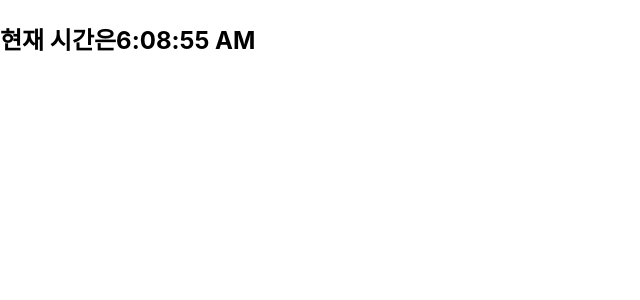
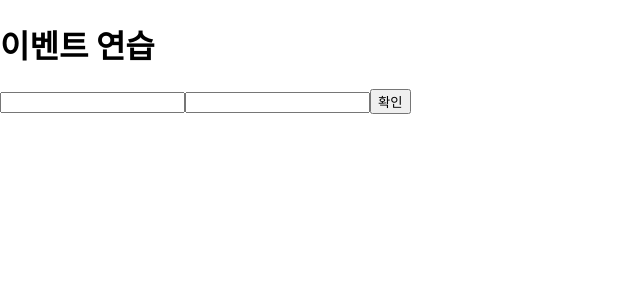
Before and after one commit to hyunkk1/frontPractice, a React (Create React App) app in the folder React/kh-sample-react/: page / in a window 1280 px wide. Shown: the top 300 px of the page, without its empty margins (0-640 px from the left). Built offline with nearby package versions, Linux system fonts and the light colour scheme.

Commit message:
EventPractice

```diff
--- a/React/kh-sample-react/src/App.js
+++ b/React/kh-sample-react/src/App.js
@@ -13,13 +13,13 @@ import "./App.css";
 // import imageSrc from "./기아1등.png";
 // import Say from ".Say";
 import Clock from "./Clock";
+import EventPractice from "./EventPractice";
 
 // 컴포넌트의 합성
 function App() {
   return (
     <>
-      <Clock></Clock>
-      <useEffect></useEffect>
+      <EventPractice />
     </>
   );
 }
--- /dev/null
+++ b/React/kh-sample-react/src/EventPractice.jsx
@@ -0,0 +1,37 @@
+import { useState } from "react";
+
+const EventPractice = () => {
+  const [message, setMessage] = useState("");
+  const [userName, setUserName] = useState("");
+  const onChangeUserName = (val) => setUserName(val);
+  const onChangeMessage = (e) => setMessage(e.target.value);
+  const onClick = () => {
+    alert(userName + " : " + message);
+    setUserName("");
+    setMessage("");
+  };
+  const onKeyPress = (e) => {
+    if (e.key === "Enter") onClick();
+  };
+
+  const age = 20;
+
+  return (
+    <>
+      <h1>이벤트 연습</h1>
+      <input
+        type="text"
+        value={userName}
+        onChange={(e) => onChangeUserName(e.target.value)}
+      />
+      <input
+        type="text"
+        value={message}
+        onChange={onChangeMessage}
+        onKeyDown={onKeyPress}
+      />
+      <button onClick={onClick}>확인</button>
+    </>
+  );
+};
+export default EventPractice;
```
